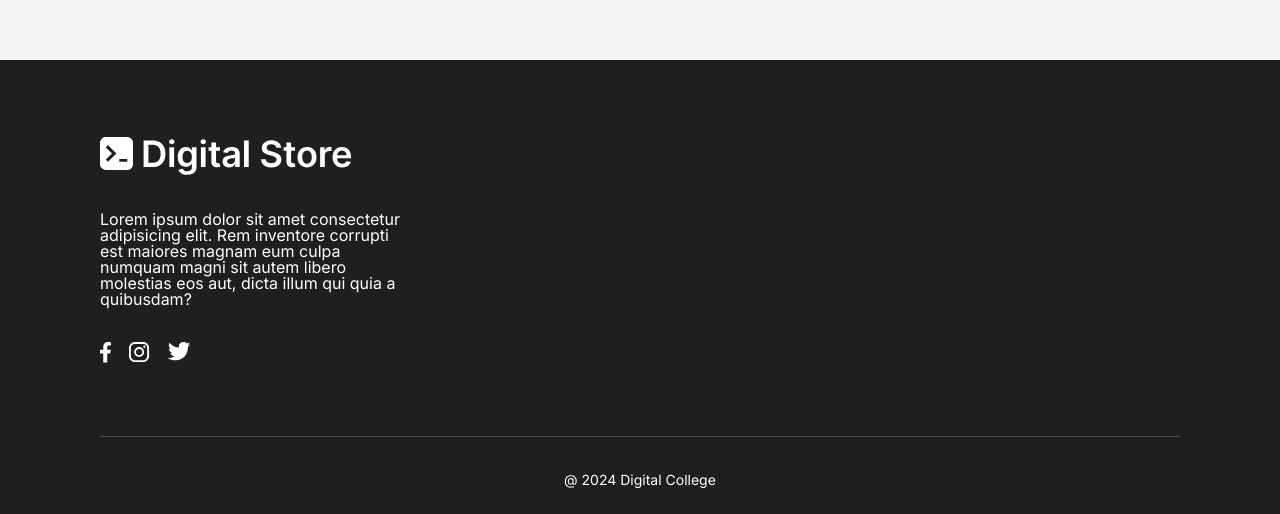
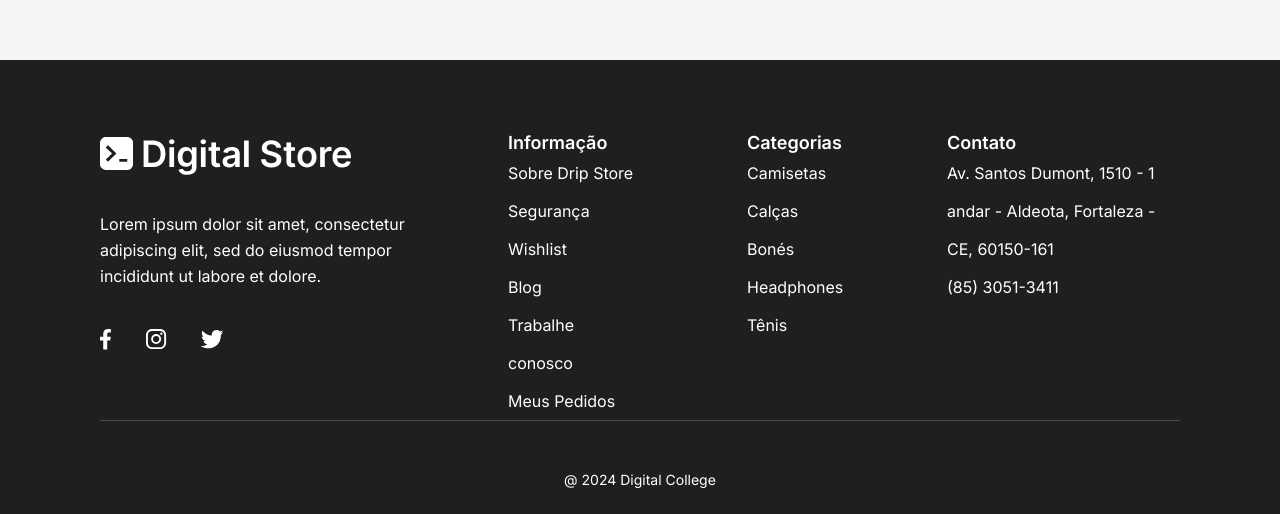
Before and after one commit to fcooantonio/iel-digital-store, a React (Vite) app: page / in a window 1280 px wide. Shown: the part 1132-1646 px from the top of the page. Built offline with nearby package versions, Linux system fonts and the light colour scheme.

Commit message:
footer base layout done

```diff
--- a/src/components/Footer.jsx
+++ b/src/components/Footer.jsx
@@ -13,7 +13,7 @@ const Footer = () => {
             <section>
                 <div className="digital-store-infos">
                     <img src={logoFooter} alt="Digital Store Logo" />
-                    <p>Lorem ipsum dolor sit amet consectetur adipisicing elit. Rem inventore corrupti est maiores magnam eum culpa numquam magni sit autem libero molestias eos aut, dicta illum qui quia a quibusdam?</p>
+                    <p>Lorem ipsum dolor sit amet, consectetur adipiscing elit, sed do eiusmod tempor incididunt ut labore et dolore.</p>
                     <ul>
                         <li>
                             <Link to="https://www.facebook.com/"><img src={logoFacebook} alt="logo facebook" /></Link>
@@ -26,9 +26,28 @@ const Footer = () => {
                         </li>
                     </ul>
                 </div>
-                <div></div>
-                <div></div>
-                <div></div>
+                <div>
+                    <h5>Informação</h5>
+                    <Link>Sobre Drip Store</Link>
+                    <Link>Segurança</Link>
+                    <Link>Wishlist</Link>
+                    <Link>Blog</Link>
+                    <Link>Trabalhe conosco</Link>
+                    <Link>Meus Pedidos</Link>
+                </div>
+                <div>
+                    <h5>Categorias</h5>
+                    <Link>Camisetas</Link>
+                    <Link>Calças</Link>
+                    <Link>Bonés</Link>
+                    <Link>Headphones</Link>
+                    <Link>Tênis</Link>
+                </div>
+                <div>
+                    <h5>Contato</h5>
+                    <p>Av. Santos Dumont, 1510 - 1 andar - Aldeota, Fortaleza - CE, 60150-161</p>
+                    <p>(85) 3051-3411</p>
+                </div>
             </section>
             <h6>@ {dataAtual.getFullYear()} Digital College</h6>
         </FooterContainer>
@@ -50,31 +69,60 @@ const FooterContainer = styled.footer`
     & section {
         width: 100%;
         display: flex;
-        align-items: center;
+        align-items: flex-start;
         justify-content: space-between;
         border-bottom: 1px solid #ffffff30;
     }
-    & div {
-        width: 100px;
-        height: 10px;
-        display: flex;
-        align-items: center;
-        justify-content: space-between;
-    }
     & .digital-store-infos  {
         width: 304px;
-        height: 304px;
+        height: fit-content;
         display: flex;
         align-items: flex-start;
         justify-content: flex-start;
-        gap: 35px;
         flex-direction: column;
+        & > img {
+            width: 253px;
+            height: 44px;
+            margin-bottom: 35px;
+        }
+        & p {
+            width: 307px;
+            margin-bottom: 40px;
+            font-size: 1rem;
+            font-weight: 400;
+            line-height: 26px;
+            text-align: left;
+        }
         & ul {
-            width: 30%;
+            width: 124px;
             display: flex;
+            align-items: center;
             justify-content: space-between;
-            flex-direction: row;
         }
+    }
+    & div:nth-child(2), div:nth-child(3), div:nth-child(4) {
+        width: 135px;
+        height: fit-content;
+        display: flex;
+        align-items: flex-start;
+        justify-content: flex-start;
+        flex-direction: column;
+        font-size: 1rem;
+        font-weight: 400;
+        line-height: 38px;
+        text-align: left;
+        & h5 {
+            font-size: 1.125rem;
+            font-weight: 600;
+            line-height: 22px;
+            text-align: left;
+        }
+    }
+    & div:nth-child(3) {
+        width: 96px;
+    }
+    & div:nth-child(4) {
+        width: 233px;
     }
     & h6 {
         width: 100%;
```
